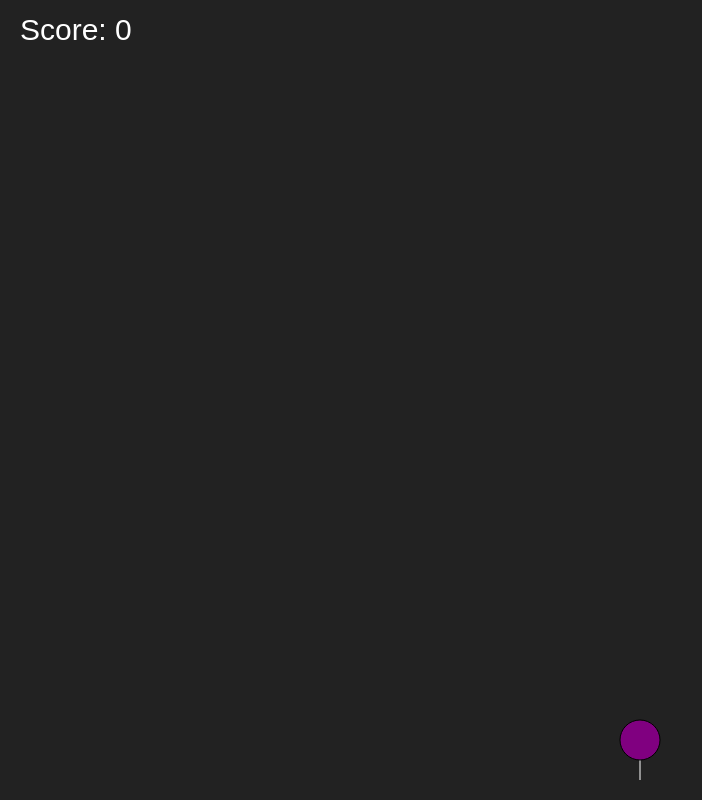
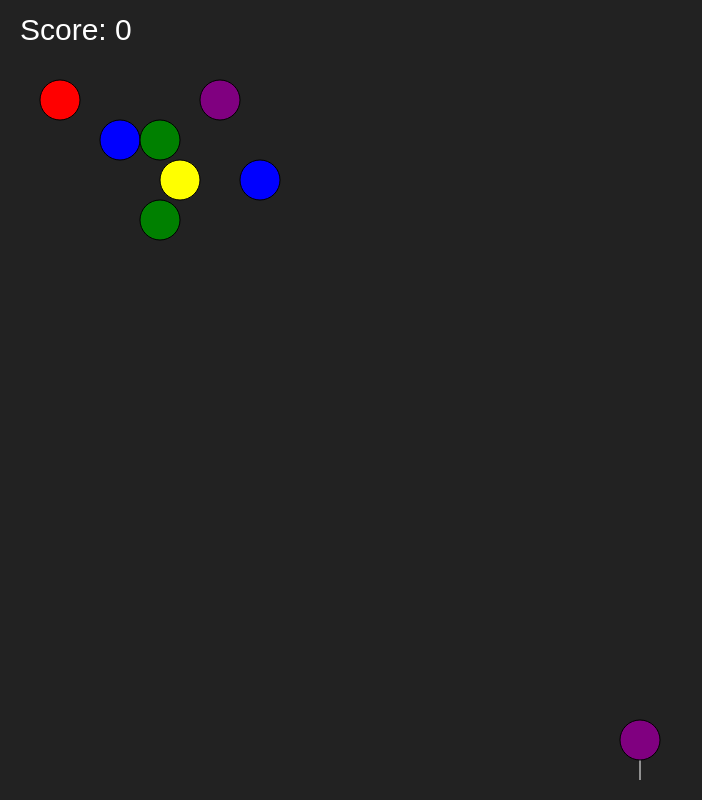
Before and after one commit to adenaan/Addie-Invaders, a plain HTML site: page index.html in a window 1280 px wide. Shown: the whole page, without its empty margins (0-702 px from the left). Drawn offline with Linux system fonts and the light colour scheme.

Commit message:
Update index.html

```diff
--- a/index.html
+++ b/index.html
@@ -41,13 +41,13 @@ let shooter = {
   bubble: null
 };
 
-// Create initial grid
+// Create initial grid with random bubbles
 function initializeGrid() {
   grid = [];
   for (let r = 0; r < gridRows; r++) {
     let row = [];
     for (let c = 0; c < gridCols; c++) {
-      row.push(null); // Initially, all spots are empty
+      row.push(Math.random() < 0.3 ? colors[Math.floor(Math.random() * colors.length)] : null); // 30% chance to have a bubble
     }
     grid.push(row);
   }
```
